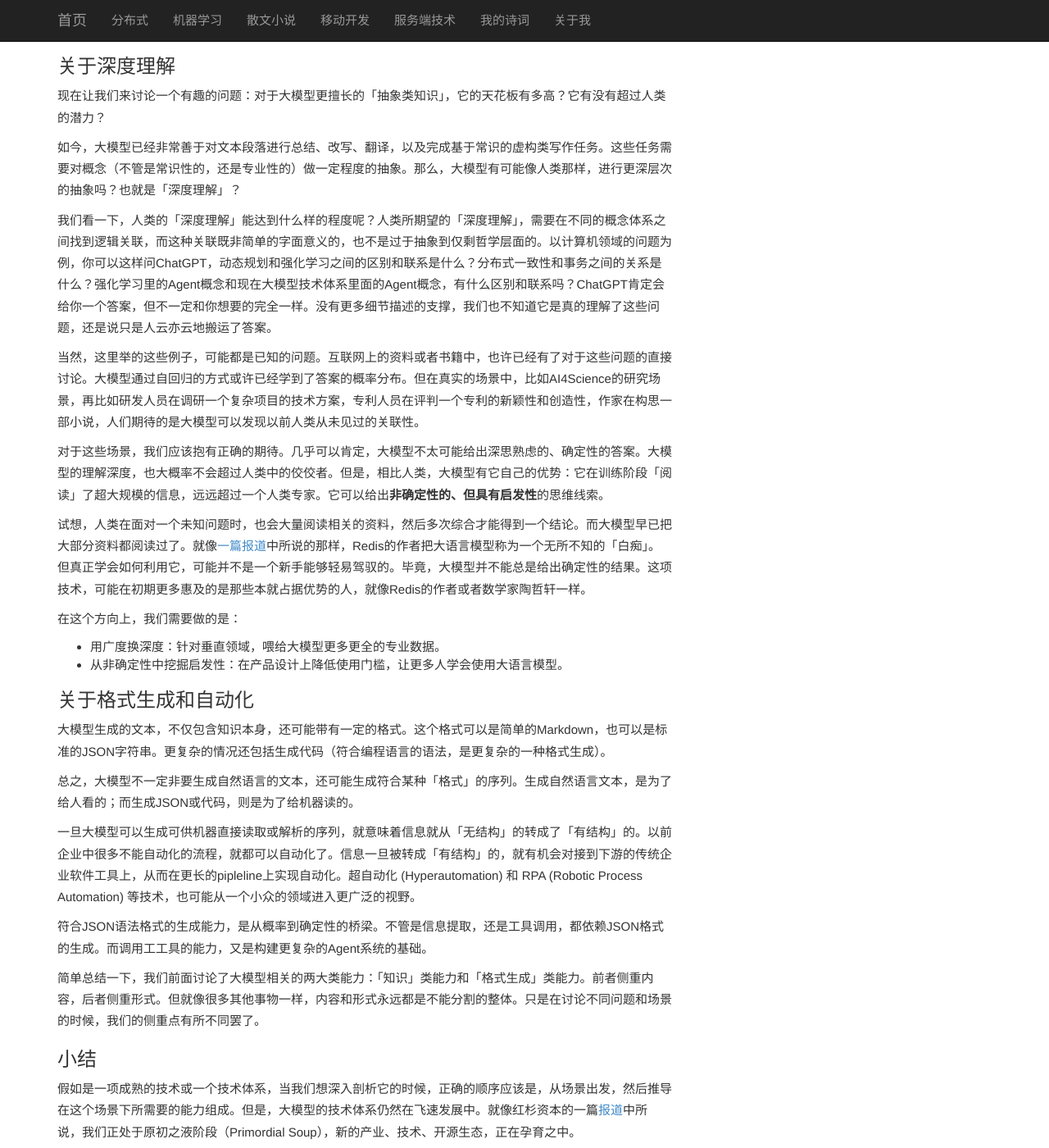
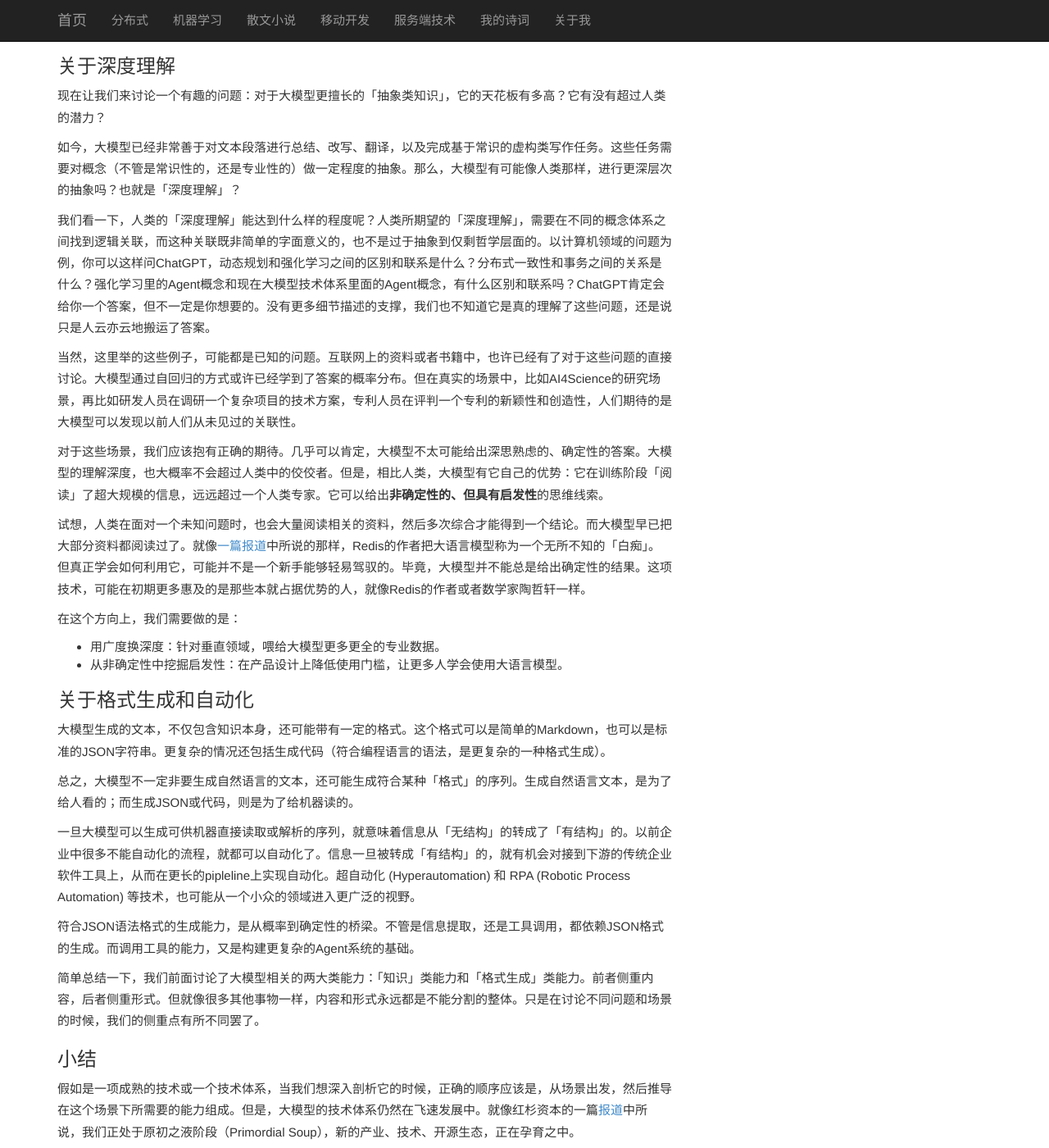
Before and after one commit to tielei/tielei.github.io, a Jekyll site: the page built from _posts/2024-01-13-blog-llm-2024.markdown, in a window 1280 px wide and 1400 px high, scrolled down 1866 px. Shown: the whole window at 82% size. Built offline with Jekyll 4.4.1, drawn with Linux system fonts in a browser that asks for light colours; comment, search, counter and statistics services are not loaded; some of the changed text lies outside the part shown.

Commit message:
修订提交

```diff
--- a/_posts/2024-01-13-blog-llm-2024.markdown
+++ b/_posts/2024-01-13-blog-llm-2024.markdown
@@ -1,12 +1,12 @@
 ---
 layout: post
 category: "essay"
-title: "2024年，大模型的哪些能力需要关注？"
+title: "对于2024年初的大模型，我们期待什么？"
 date: 2024-01-13 00:00:00 +0800
 published: true
 ---
 
-2023是AIGC的“宇宙大爆发”之年。大模型 (LLM) 相关技术经历了飞速发展，迭代速度之快，到了令人眼花缭乱的地步。
+2023年是AIGC的“宇宙大爆发”之年。大模型 (LLM) 相关的技术经历了飞速发展，迭代速度之快，到了令人眼花缭乱的地步。
 
 简单总结下国内的情况：2023年上半年，算法专家们比拼的是谁先把模型训练出来；到了2023年过半的时候，人们开始追求模型的参数规模，百亿参数只能算是起步。而当人们开始着手基于大模型构建AI应用时，RAG和Agent技术便先后获得了极高的关注。
 
@@ -58,9 +58,9 @@
 
 如今，大模型已经非常善于对文本段落进行总结、改写、翻译，以及完成基于常识的虚构类写作任务。这些任务需要对概念（不管是常识性的，还是专业性的）做一定程度的抽象。那么，大模型有可能像人类那样，进行更深层次的抽象吗？也就是「深度理解」？
 
-我们看一下，人类的「深度理解」能达到什么样的程度呢？人类所期望的「深度理解」，需要在不同的概念体系之间找到逻辑关联，而这种关联既非简单的字面意义的，也不是过于抽象到仅剩哲学层面的。以计算机领域的问题为例，你可以这样问ChatGPT，动态规划和强化学习之间的区别和联系是什么？分布式一致性和事务之间的关系是什么？强化学习里的Agent概念和现在大模型技术体系里面的Agent概念，有什么区别和联系吗？ChatGPT肯定会给你一个答案，但不一定和你想要的完全一样。没有更多细节描述的支撑，我们也不知道它是真的理解了这些问题，还是说只是人云亦云地搬运了答案。
+我们看一下，人类的「深度理解」能达到什么样的程度呢？人类所期望的「深度理解」，需要在不同的概念体系之间找到逻辑关联，而这种关联既非简单的字面意义的，也不是过于抽象到仅剩哲学层面的。以计算机领域的问题为例，你可以这样问ChatGPT，动态规划和强化学习之间的区别和联系是什么？分布式一致性和事务之间的关系是什么？强化学习里的Agent概念和现在大模型技术体系里面的Agent概念，有什么区别和联系吗？ChatGPT肯定会给你一个答案，但不一定是你想要的。没有更多细节描述的支撑，我们也不知道它是真的理解了这些问题，还是说只是人云亦云地搬运了答案。
 
-当然，这里举的这些例子，可能都是已知的问题。互联网上的资料或者书籍中，也许已经有了对于这些问题的直接讨论。大模型通过自回归的方式或许已经学到了答案的概率分布。但在真实的场景中，比如AI4Science的研究场景，再比如研发人员在调研一个复杂项目的技术方案，专利人员在评判一个专利的新颖性和创造性，作家在构思一部小说，人们期待的是大模型可以发现以前人类从未见过的关联性。
+当然，这里举的这些例子，可能都是已知的问题。互联网上的资料或者书籍中，也许已经有了对于这些问题的直接讨论。大模型通过自回归的方式或许已经学到了答案的概率分布。但在真实的场景中，比如AI4Science的研究场景，再比如研发人员在调研一个复杂项目的技术方案，专利人员在评判一个专利的新颖性和创造性，人们期待的是大模型可以发现以前人们从未见过的关联性。
 
 对于这些场景，我们应该抱有正确的期待。几乎可以肯定，大模型不太可能给出深思熟虑的、确定性的答案。大模型的理解深度，也大概率不会超过人类中的佼佼者。但是，相比人类，大模型有它自己的优势：它在训练阶段「阅读」了超大规模的信息，远远超过一个人类专家。它可以给出**非确定性的、但具有启发性**的思维线索。
 
@@ -76,9 +76,9 @@
 
 总之，大模型不一定非要生成自然语言的文本，还可能生成符合某种「格式」的序列。生成自然语言文本，是为了给人看的；而生成JSON或代码，则是为了给机器读的。
 
-一旦大模型可以生成可供机器直接读取或解析的序列，就意味着信息就从「无结构」的转成了「有结构」的。以前企业中很多不能自动化的流程，就都可以自动化了。信息一旦被转成「有结构」的，就有机会对接到下游的传统企业软件工具上，从而在更长的pipleline上实现自动化。超自动化 (Hyperautomation) 和 RPA (Robotic Process Automation) 等技术，也可能从一个小众的领域进入更广泛的视野。
+一旦大模型可以生成可供机器直接读取或解析的序列，就意味着信息从「无结构」的转成了「有结构」的。以前企业中很多不能自动化的流程，就都可以自动化了。信息一旦被转成「有结构」的，就有机会对接到下游的传统企业软件工具上，从而在更长的pipleline上实现自动化。超自动化 (Hyperautomation) 和 RPA (Robotic Process Automation) 等技术，也可能从一个小众的领域进入更广泛的视野。
 
-符合JSON语法格式的生成能力，是从概率到确定性的桥梁。不管是信息提取，还是工具调用，都依赖JSON格式的生成。而调用工工具的能力，又是构建更复杂的Agent系统的基础。
+符合JSON语法格式的生成能力，是从概率到确定性的桥梁。不管是信息提取，还是工具调用，都依赖JSON格式的生成。而调用工具的能力，又是构建更复杂的Agent系统的基础。
 
 简单总结一下，我们前面讨论了大模型相关的两大类能力：「知识」类能力和「格式生成」类能力。前者侧重内容，后者侧重形式。但就像很多其他事物一样，内容和形式永远都是不能分割的整体。只是在讨论不同问题和场景的时候，我们的侧重点有所不同罢了。
 
```
Also changed, not shown: other parts of _posts/2024-01-13-blog-llm-2024.markdown (+3 -2 lines).
